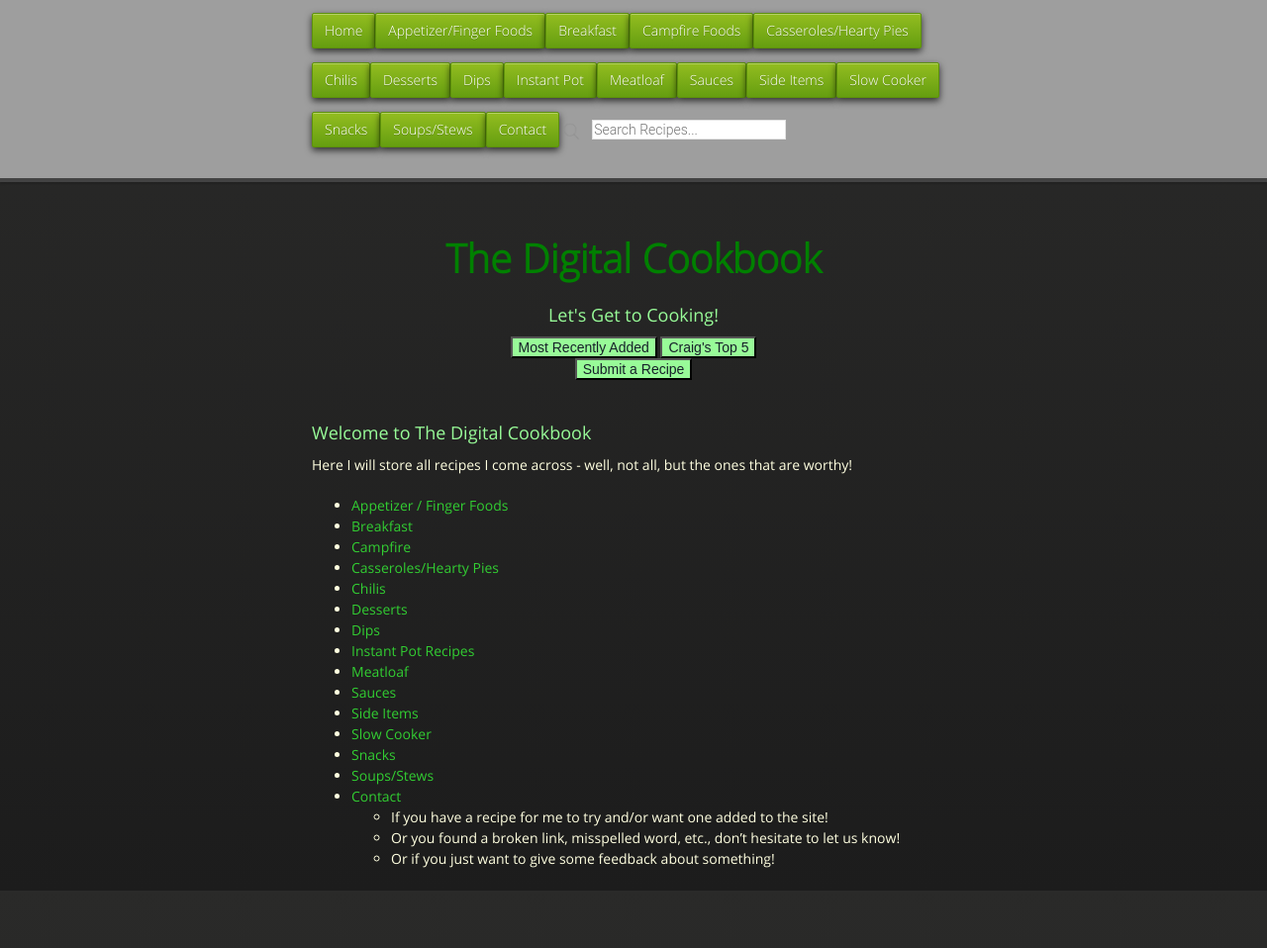
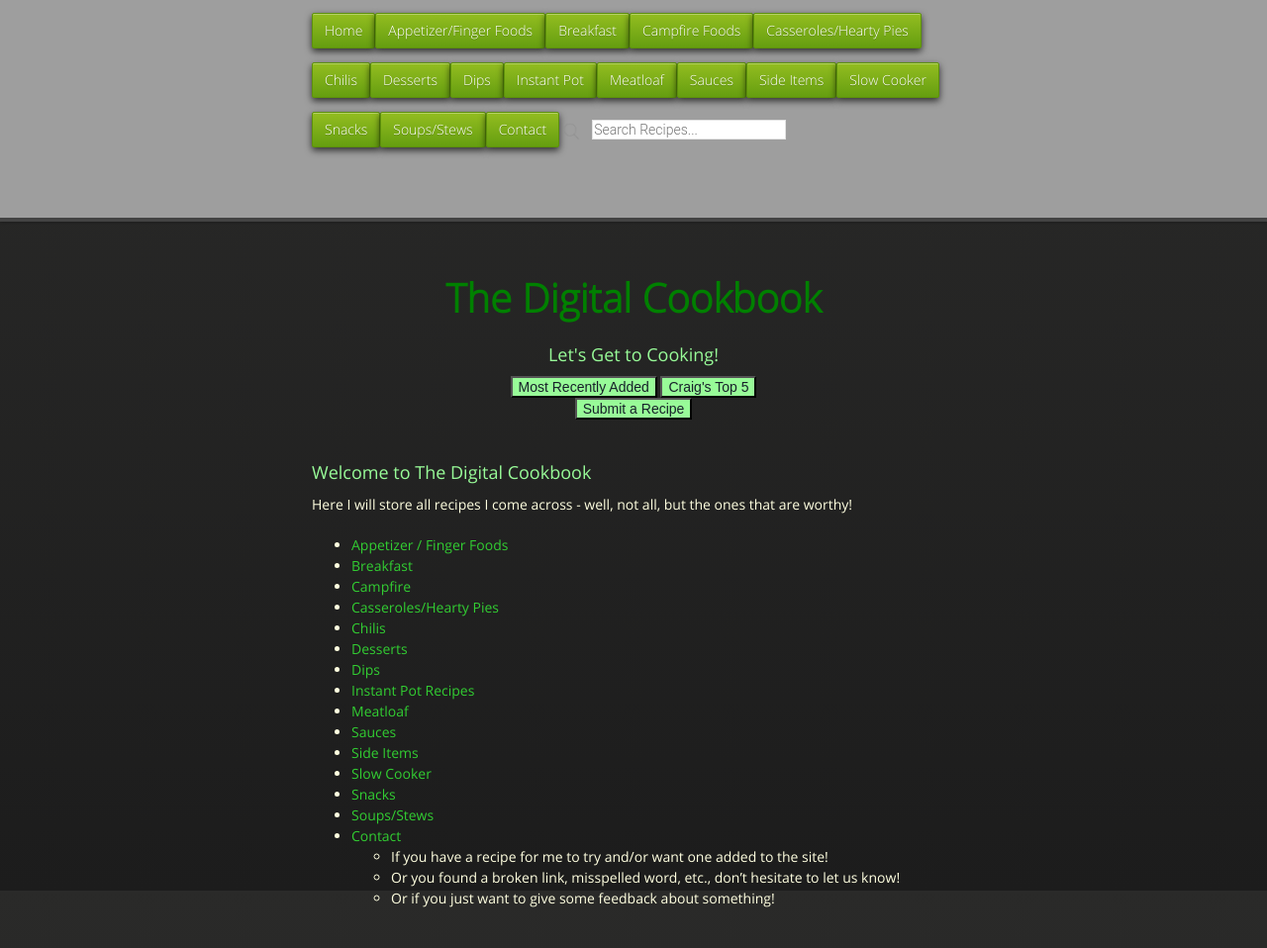
Before and after one commit to cmwillett/TheDigitalCookbook, a Jekyll site: the page built from index.md, in a window 1280 px wide. Shown: the whole page at 99% size. Built offline with Jekyll 4.4.1, drawn with Linux system fonts in a browser that asks for light colours; nearby versions of some CDN libraries; before the commit the page ends 918 px from its top, so only the background shows below that.

Commit message:
messing with header buttons

```diff
--- a/stylesheets/styles.css
+++ b/stylesheets/styles.css
@@ -720,7 +720,7 @@ dt {
   left: 0;
   top: 0px;
   /*height: 160px;*/
-  height: 180px;
+  height: 220px;
   width: 100%;
   position: relative;/*was fixed*/
   background: url(../images/nav-bg.gif) #353535;
```
